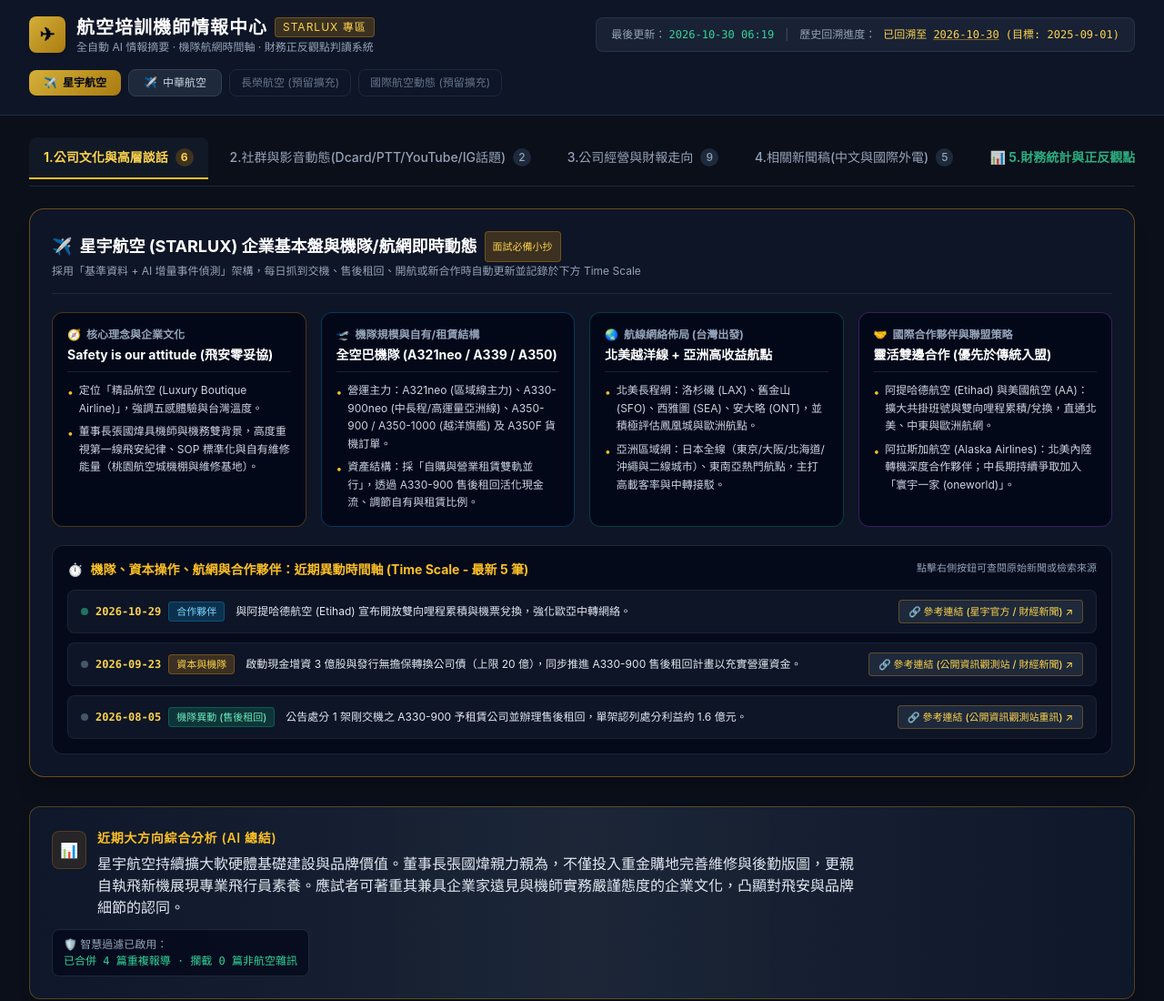
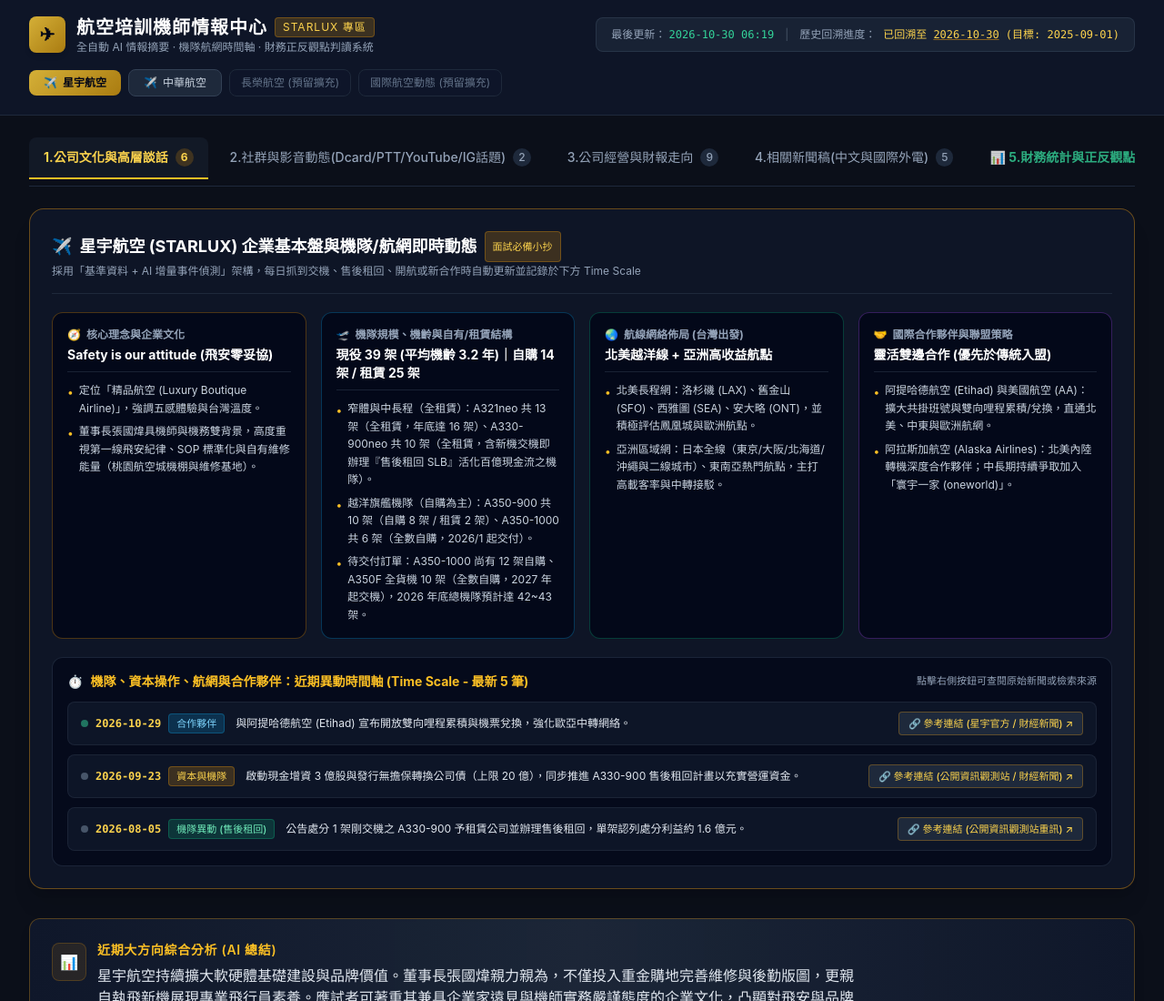
Before and after one commit to Pisces880/starlux-intel, a plain HTML site: page index.html in a window 1280 px wide. Shown: the top 1100 px of the page at 91% size. Drawn offline with nearby package versions, Linux system fonts and the light colour scheme.

Commit message:
Update index.html

```diff
--- a/index.html
+++ b/index.html
@@ -299,11 +299,12 @@
           ]
         },
         fleet: {
-          title: "機隊規模與自有/租賃結構",
-          highlight: "全空巴機隊 (A321neo / A339 / A350)",
+          title: "機隊規模、機齡與自有/租賃結構",
+          highlight: "現役 39 架 (平均機齡 3.2 年)｜自購 14 架 / 租賃 25 架",
           details: [
-            "營運主力：A321neo (區域線主力)、A330-900neo (中長程/高運量亞洲線)、A350-900 / A350-1000 (越洋旗艦) 及 A350F 貨機訂單。",
-            "資產結構：採「自購與營業租賃雙軌並行」，透過 A330-900 售後租回活化現金流、調節自有與租賃比例。"
+            "窄體與中長程（全租賃）：A321neo 共 13 架（全租賃，年底達 16 架）、A330-900neo 共 10 架（全租賃，含新機交機即辦理『售後租回 SLB』活化百億現金流之機隊）。",
+            "越洋旗艦機隊（自購為主）：A350-900 共 10 架（自購 8 架 / 租賃 2 架）、A350-1000 共 6 架（全數自購，2026/1 起交付）。",
+            "待交付訂單：A350-1000 尚有 12 架自購、A350F 全貨機 10 架（全數自購，2027 年起交機），2026 年底總機隊預計達 42~43 架。"
           ]
         },
         routes: {
@@ -362,11 +363,12 @@
           ]
         },
         fleet: {
-          title: "機隊規模與自有/租賃結構",
-          highlight: "波音與空巴雙主流 + 全球頂尖全貨機機隊",
+          title: "機隊規模、機齡與自有/租賃結構",
+          highlight: "現役 85 架：客機 67 + 貨機 18 (平均機齡 9.6 年)",
           details: [
-            "長程與區域客機：主力為 A350-900、777-300ER 與 A321neo，並引進 24 架波音 787（含 787-9/787-10）逐步汰換 A330-300。",
-            "全貨機王牌：擁有 747-400F 與高效率 777F 貨機機隊，並持續評估新一代廣體貨機，穩居全球空運要角。"
+            "整體資產結構：自購約 51 架（約 60%）/ 營業租賃約 34 架（約 40%）；客機平均機齡 9.1 年、貨機 11.1 年。",
+            "廣體與窄體客機（67 架）：A350-900 共 17 架（自購 14 / 租機 3）、777-300ER 共 10 架（自購 4 / 租機 6）、A321neo 共 22 架（租賃為主）、A330-300 共 12 架（自購為主，逐步汰換）、737-800 共 6 架（租機為主，逐步退租）。",
+            "全貨機與次世代訂單：貨機 18 架全數自購（777F 共 10 架 + 747-400F 共 8 架）；新機訂單含 24 架波音 787（18 架 -9 / 6 架 -10）、15 架 A350-1000、15 架 777-9 與 8 架 777-8F。"
           ]
         },
         routes: {
```
